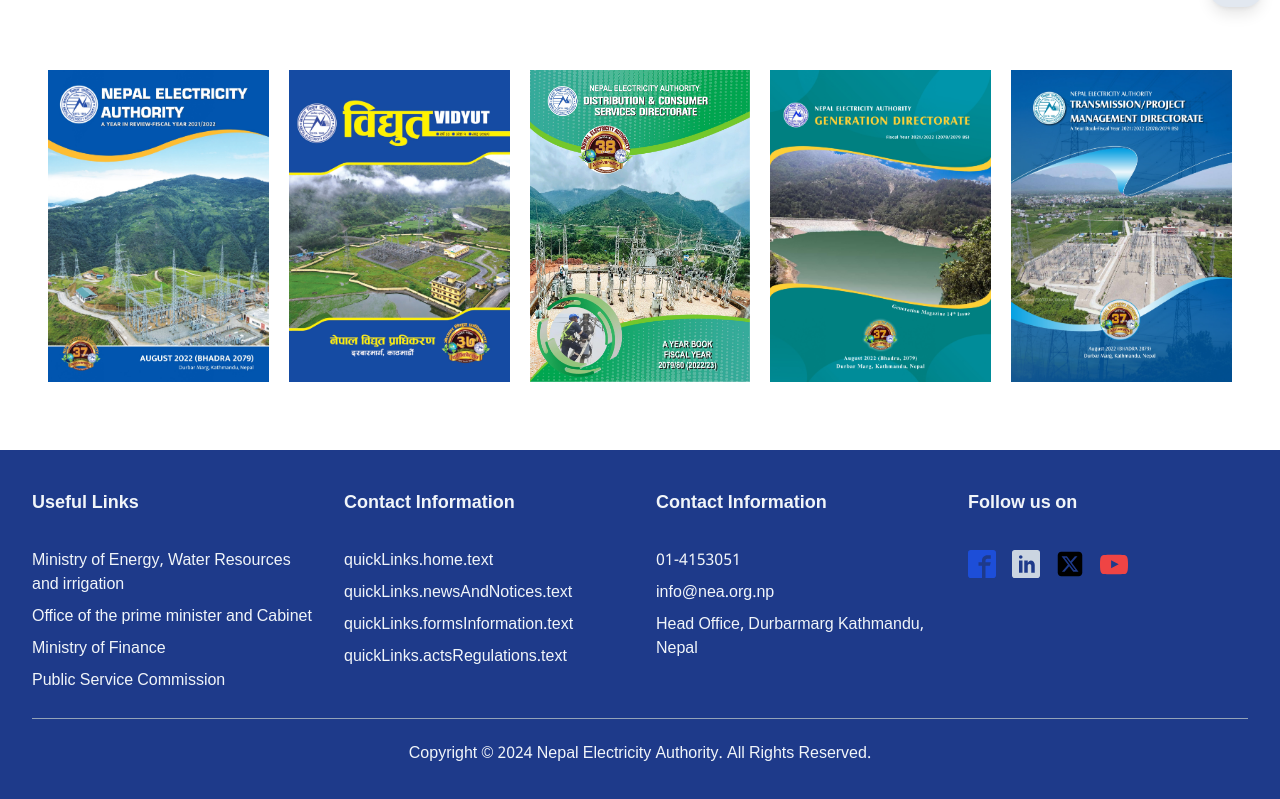
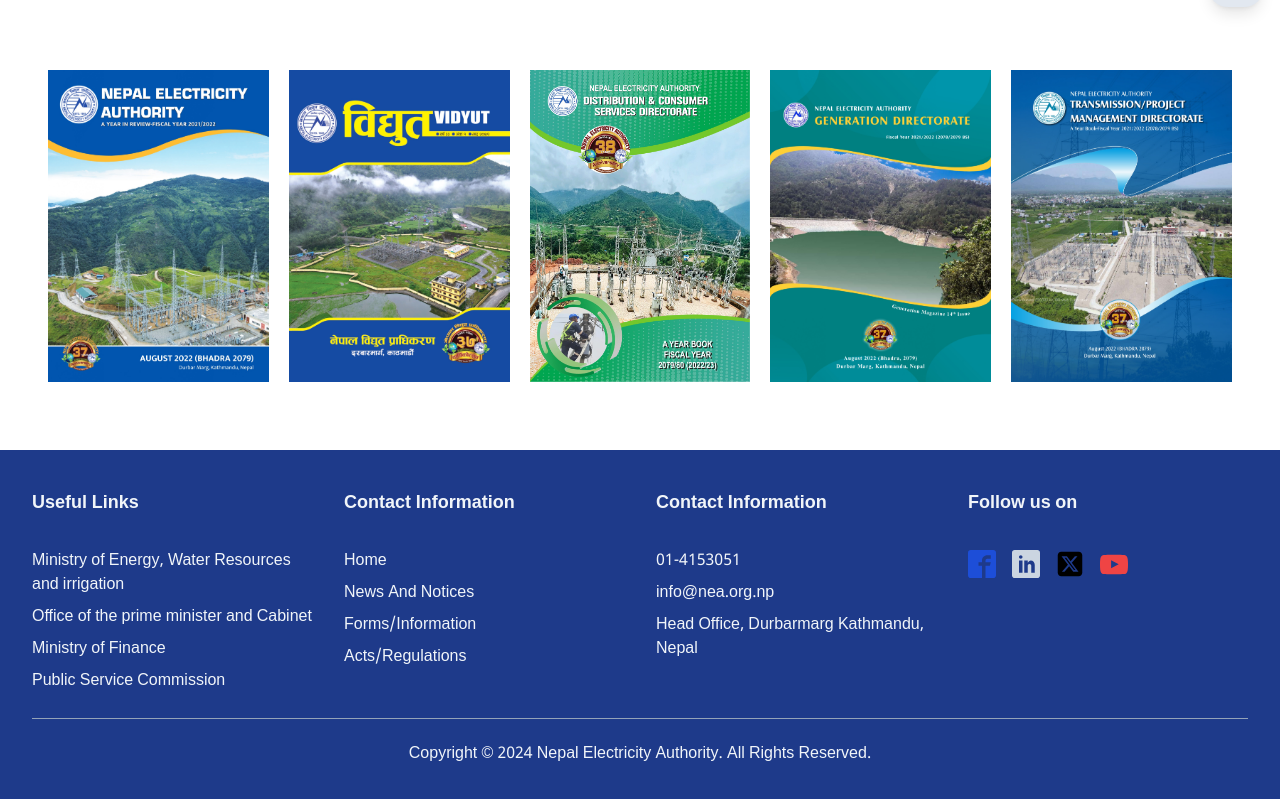
Before and after one commit to Aashish-Lam/NEAdemo, a React (Vite) app: page / in a window 1280 px wide. Shown: the part 777-1576 px from the top of the page. Built offline with nearby package versions, Linux system fonts and the light colour scheme.

Commit message:
Fixed the issue due to collision of title in translation for header.

```diff
--- a/src/assets/locales/en/form.json
+++ b/src/assets/locales/en/form.json
@@ -28,7 +28,7 @@
     }
   ],
   "showingResults": "Showing {{start}} to {{end}} of {{total}} results ",
-  "quickLinks": "Quick links",
+  "formQuickLinks": "Quick links",
   "quickLink1": "Form / information",
   "quickLink2": "Publications / reports",
   "quickLink3": "Acts / regulations",
--- a/src/assets/locales/ne/form.json
+++ b/src/assets/locales/ne/form.json
@@ -28,7 +28,7 @@
     }
   ],
   "showingResults": "{{start}} देखि {{end}} सम्म {{total}} परिणामहरू देखाउँदै",
-  "quickLinks": "द्रुत लिंकहरू",
+  "formQuickLinks": "द्रुत लिंकहरू",
   "quickLink1": "फारम / जानकारी",
   "quickLink2": "प्रकाशनहरू / रिपोर्टहरू",
   "quickLink3": "ऐन / नियमहरू",
--- a/src/pages/FormPage.jsx
+++ b/src/pages/FormPage.jsx
@@ -66,7 +66,7 @@
         </div>
         <div className="w-full md:w-1/3 md:ml-4">
           <h2 className="text-2xl font-bold text-blue-800 mb-4">
-            {t("quickLinks")}
+            {t("formQuickLinks")}
           </h2>
           <ul>
             {quickLinks.map((link, index) => (
```
